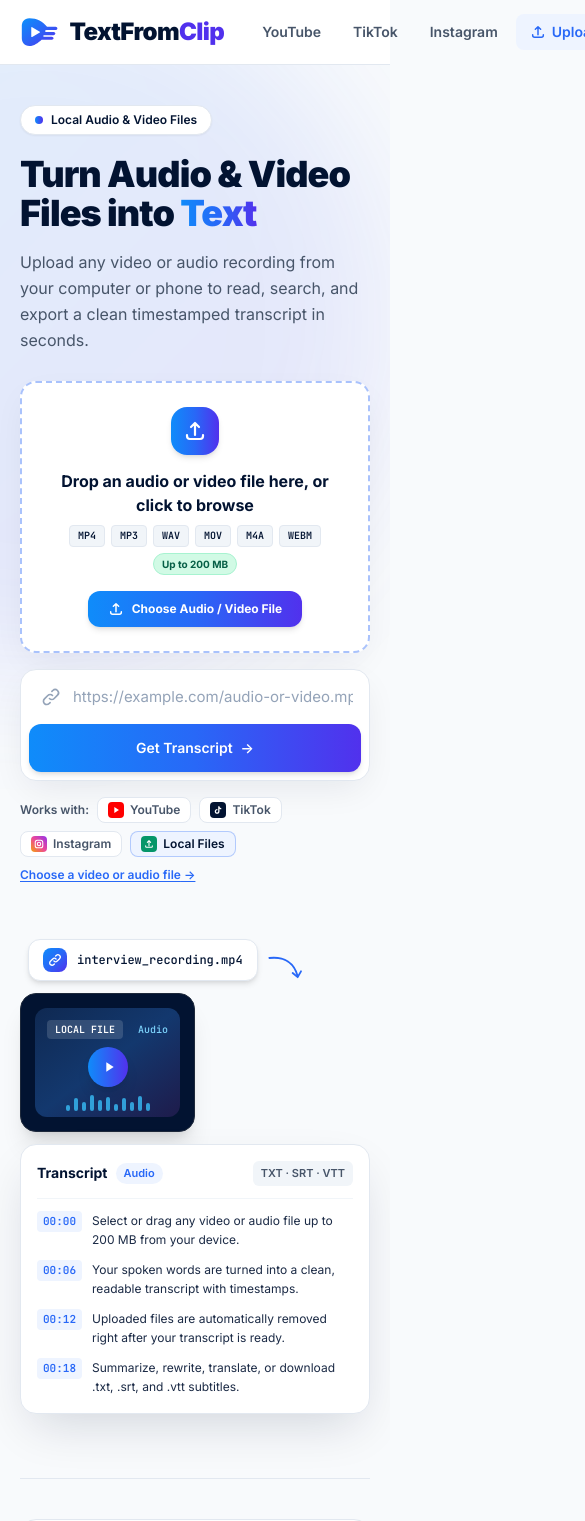
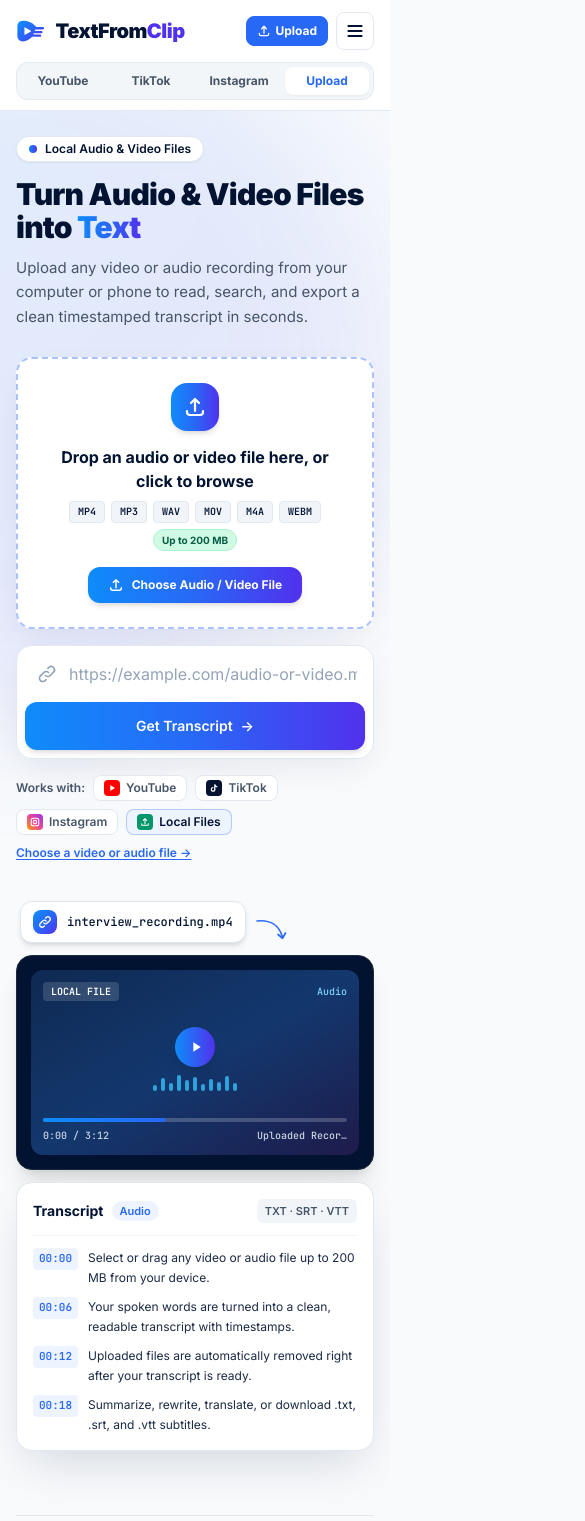
Before and after one commit to textfromclip-boop/TextFromClip, a React (Vite) app: page /upload in a window 390 px wide. Shown: the top 1521 px of the page, 585 px wide, since content can reach past the window. Built offline with nearby package versions, Linux system fonts and the light colour scheme.

Commit message:
fix: improve mobile responsiveness across navbar, hero, upload card, and transcript view

```diff
--- a/src/App.tsx
+++ b/src/App.tsx
@@ -180,7 +180,7 @@ export const App: React.FC = () => {
   const route = useRoute();
 
   return (
-    <div className="min-h-screen flex flex-col bg-paper text-ink">
+    <div className="min-h-screen flex flex-col bg-paper text-ink overflow-x-hidden">
       <a
         href="#main"
         className="sr-only focus:not-sr-only focus:absolute focus:left-2 focus:top-2 focus:z-50 focus:bg-surface focus:px-3 focus:py-2 focus:rounded-lg focus:border focus:border-accent"
--- a/src/components/AboutPage.tsx
+++ b/src/components/AboutPage.tsx
@@ -46,7 +46,7 @@ export const AboutPage: React.FC = () => (
         </ul>
       </nav>
 
-      <article className="max-w-3xl bg-surface border border-rule rounded-2xl p-6 sm:p-8 shadow-sm leading-relaxed space-y-4 text-ink/90 [&_a]:text-accent [&_a]:font-semibold [&_a]:underline">
+      <article className="min-w-0 max-w-3xl bg-surface border border-rule rounded-2xl p-5 sm:p-8 shadow-sm leading-relaxed space-y-4 text-ink/90 [&_a]:text-accent [&_a]:font-semibold [&_a]:underline">
         <H2 id="what">What this is</H2>
         <p>
           TextFromClip converts public video and audio clips from YouTube, TikTok, and Instagram into clean, searchable, timestamped text. Results can be searched directly in your browser or downloaded as <code className="font-mono text-xs bg-slate-100 px-1.5 py-0.5 rounded">.txt</code>, <code className="font-mono text-xs bg-slate-100 px-1.5 py-0.5 rounded">.srt</code>, or <code className="font-mono text-xs bg-slate-100 px-1.5 py-0.5 rounded">.vtt</code> files.
--- a/src/components/Footer.tsx
+++ b/src/components/Footer.tsx
@@ -10,10 +10,11 @@ export const Footer: React.FC = () => (
         <span className="hidden sm:inline text-slate-300">|</span>
         <p>© {new Date().getFullYear()} TextFromClip. Instant transcripts — no accounts, no stored text.</p>
       </div>
-      <nav aria-label="Footer" className="flex flex-wrap gap-x-6 gap-y-2 font-medium">
+      <nav aria-label="Footer" className="flex flex-wrap gap-x-5 sm:gap-x-6 gap-y-2 font-medium">
         <Link to="/youtube" className="hover:text-accent transition-colors">YouTube</Link>
         <Link to="/tiktok" className="hover:text-accent transition-colors">TikTok</Link>
         <Link to="/instagram" className="hover:text-accent transition-colors">Instagram</Link>
+        <Link to="/upload" className="hover:text-accent transition-colors">Upload</Link>
         <Link to="/guide" className="hover:text-accent transition-colors">Guide</Link>
         <Link to="/about#privacy" className="hover:text-accent transition-colors">Privacy</Link>
         <Link to="/about#terms" className="hover:text-accent transition-colors">Terms</Link>
--- a/src/components/GuidePage.tsx
+++ b/src/components/GuidePage.tsx
@@ -47,15 +47,16 @@ export const GuidePage: React.FC = () => (
         </ul>
       </nav>
 
-      <article className="max-w-3xl bg-surface border border-rule rounded-2xl p-6 sm:p-8 shadow-sm leading-relaxed space-y-4 text-ink/90 [&_a]:text-accent [&_a]:font-semibold [&_a]:underline">
+      <article className="min-w-0 max-w-3xl bg-surface border border-rule rounded-2xl p-5 sm:p-8 shadow-sm leading-relaxed space-y-4 text-ink/90 [&_a]:text-accent [&_a]:font-semibold [&_a]:underline">
         <H2 id="quick-start">Quick start</H2>
         <ol className="list-decimal pl-5 space-y-2">
           <li>
             Open the tab for your video’s platform: <Link to="/youtube">YouTube</Link>,{' '}
-            <Link to="/tiktok">TikTok</Link>, or <Link to="/instagram">Instagram</Link>.
+            <Link to="/tiktok">TikTok</Link>, <Link to="/instagram">Instagram</Link>, or{' '}
+            <Link to="/upload">Upload</Link>.
           </li>
           <li>
-            Paste the full video link starting with <code className="font-mono text-xs bg-slate-100 px-1.5 py-0.5 rounded">https://</code>.
+            Paste the full video link starting with <code className="font-mono text-xs bg-slate-100 px-1.5 py-0.5 rounded">https://</code>, or choose a video/audio file from your device.
           </li>
           <li>
             Click <strong>Get Transcript</strong>. Transcripts typically return in a few seconds.
@@ -98,10 +99,10 @@ export const GuidePage: React.FC = () => (
                 </td>
               </tr>
               <tr>
-                <td className="py-3 px-4 font-semibold">Direct Media</td>
+                <td className="py-3 px-4 font-semibold">Local File Upload</td>
                 <td className="py-3 px-4 text-emerald-700 font-medium">Supported</td>
                 <td className="py-3 px-4 font-mono text-xs text-muted">
-                  .mp4 .webm .mp3 .wav .m4a .ogg .aac (up to 25 MB)
+                  .mp4 .mov .webm .mkv .mp3 .wav .m4a .ogg .aac .flac (up to 200 MB)
                 </td>
               </tr>
             </tbody>
--- a/src/components/Navbar.tsx
+++ b/src/components/Navbar.tsx
@@ -1,4 +1,4 @@
-import React from 'react';
+import React, { useEffect, useState } from 'react';
 import { Logo } from './Logo';
 import { Link, ROUTES, RoutePath } from '../router';
 
@@ -6,14 +6,35 @@ interface NavbarProps {
   current: RoutePath;
 }
 
-export const Navbar: React.FC<NavbarProps> = ({ current }) => (
-  <header className="sticky top-0 z-30 bg-surface/90 backdrop-blur-md border-b border-rule">
-    <div className="max-w-6xl mx-auto px-5 h-18 py-3.5 flex items-center justify-between gap-6">
+const PLATFORM_TABS: { path: RoutePath; label: string }[] = [
+  { path: '/youtube', label: 'YouTube' },
+  { path: '/tiktok', label: 'TikTok' },
+  { path: '/instagram', label: 'Instagram' },
+  { path: '/upload', label: 'Upload' },
+];
+
+export const Navbar: React.FC<NavbarProps> = ({ current }) => {
+  const [mobileMenuOpen, setMobileMenuOpen] = useState(false);
+
+  // Close mobile menu automatically when route changes
+  useEffect(() => {
+    setMobileMenuOpen(false);
+  }, [current]);
+
+  return (
+    <header className="sticky top-0 z-30 bg-surface/95 backdrop-blur-md border-b border-rule">
+      <div className="max-w-6xl mx-auto px-4 sm:px-5 py-3 flex items-center justify-between gap-3">
         <Link to="/youtube" className="shrink-0" aria-label="TextFromClip home">
+          <div className="sm:hidden">
+            <Logo variant="full" size="sm" />
+          </div>
+          <div className="hidden sm:block">
             <Logo variant="full" size="md" />
+          </div>
         </Link>
 
-      <nav aria-label="Main" className="flex items-center gap-1 sm:gap-2">
+        {/* Desktop Navigation */}
+        <nav aria-label="Main" className="hidden md:flex items-center gap-1.5">
           {ROUTES.map((r) => {
             const active = r.path === current;
             const isUpload = r.path === '/upload';
@@ -51,12 +72,107 @@ export const Navbar: React.FC<NavbarProps> = ({ current }) => (
           })}
         </nav>
 
-      <div className="hidden md:flex items-center gap-3 shrink-0">
+        <div className="hidden lg:flex items-center gap-3 shrink-0">
           <span className="inline-flex items-center gap-1.5 px-3 py-1 rounded-full text-xs font-semibold bg-slate-100 text-muted border border-rule">
             <span className="w-1.5 h-1.5 rounded-full bg-emerald-500" />
             TXT · SRT · VTT
           </span>
         </div>
+
+        {/* Mobile Menu Button */}
+        <div className="flex md:hidden items-center gap-2">
+          <Link
+            to="/upload"
+            className={`inline-flex items-center gap-1 px-2.5 py-1.5 rounded-lg text-xs font-bold border transition-colors ${
+              current === '/upload'
+                ? 'bg-accent text-white border-accent'
+                : 'bg-accent-soft text-accent border-accent/25'
+            }`}
+          >
+            <svg
+              className="w-3.5 h-3.5 shrink-0"
+              fill="none"
+              viewBox="0 0 24 24"
+              stroke="currentColor"
+              strokeWidth={2.3}
+            >
+              <path
+                strokeLinecap="round"
+                strokeLinejoin="round"
+                d="M4 16v1a3 3 0 003 3h10a3 3 0 003-3v-1m-4-8l-4-4m0 0L8 8m4-4v12"
+              />
+            </svg>
+            <span>Upload</span>
+          </Link>
+
+          <button
+            type="button"
+            onClick={() => setMobileMenuOpen((prev) => !prev)}
+            aria-expanded={mobileMenuOpen}
+            aria-label="Toggle navigation menu"
+            className="inline-flex items-center justify-center p-2 rounded-lg text-ink hover:bg-slate-100 border border-rule transition-colors"
+          >
+            {mobileMenuOpen ? (
+              <svg className="w-5 h-5" fill="none" viewBox="0 0 24 24" stroke="currentColor" strokeWidth={2.2}>
+                <path strokeLinecap="round" strokeLinejoin="round" d="M6 18L18 6M6 6l12 12" />
+              </svg>
+            ) : (
+              <svg className="w-5 h-5" fill="none" viewBox="0 0 24 24" stroke="currentColor" strokeWidth={2.2}>
+                <path strokeLinecap="round" strokeLinejoin="round" d="M4 6h16M4 12h16M4 18h16" />
+              </svg>
+            )}
+          </button>
         </div>
+      </div>
+
+      {/* Mobile Quick Platform Switcher Bar (Always visible on mobile so switching platforms takes 1 tap) */}
+      <div className="md:hidden px-4 pb-2.5">
+        <div className="grid grid-cols-4 gap-1 p-1 rounded-xl bg-slate-100/90 border border-rule/80">
+          {PLATFORM_TABS.map((tab) => {
+            const active = current === tab.path;
+            return (
+              <Link
+                key={tab.path}
+                to={tab.path}
+                className={`text-center py-1.5 px-1 rounded-lg text-xs font-bold transition-all truncate ${
+                  active
+                    ? 'bg-surface text-accent shadow-sm'
+                    : 'text-muted hover:text-ink'
+                }`}
+              >
+                {tab.label}
+              </Link>
+            );
+          })}
+        </div>
+      </div>
+
+      {/* Mobile Expandable Drawer for Guide, About & Full Links */}
+      {mobileMenuOpen && (
+        <nav
+          aria-label="Mobile navigation"
+          className="md:hidden border-t border-rule bg-surface px-4 py-3 space-y-1 shadow-lg"
+        >
+          {ROUTES.map((r) => {
+            const active = r.path === current;
+            return (
+              <Link
+                key={r.path}
+                to={r.path}
+                onClick={() => setMobileMenuOpen(false)}
+                className={`flex items-center justify-between px-3.5 py-2.5 rounded-xl text-sm font-semibold transition-colors ${
+                  active
+                    ? 'bg-accent-soft text-accent'
+                    : 'text-ink hover:bg-slate-100'
+                }`}
+              >
+                <span>{r.title}</span>
+                <span className="text-xs text-muted">→</span>
+              </Link>
+            );
+          })}
+        </nav>
+      )}
     </header>
   );
+};
--- a/src/components/TranscribePage.tsx
+++ b/src/components/TranscribePage.tsx
@@ -310,19 +310,19 @@ export const TranscribePage: React.FC<{ config: PlatformConfig }> = ({ config })
         className="pointer-events-none absolute -top-24 right-0 w-[44rem] h-[44rem] rounded-full bg-gradient-to-br from-[#0F8CFA]/10 via-[#2868F7]/8 to-[#5131ED]/10 blur-3xl"
       />
 
-      <div className="relative max-w-6xl mx-auto px-5 pt-10 sm:pt-14 pb-6">
+      <div className="relative max-w-6xl mx-auto px-4 sm:px-5 pt-6 sm:pt-14 pb-6">
         {/* HERO SPLIT LAYOUT (Style 3 Strategic Architecture) */}
-        <div className="grid lg:grid-cols-12 gap-10 lg:gap-8 items-center">
+        <div className="grid lg:grid-cols-12 gap-8 lg:gap-8 items-center">
           {/* LEFT COLUMN: Action, Input & Platform Switcher */}
-          <div className="lg:col-span-7">
+          <div className="lg:col-span-7 min-w-0">
             {/* Strategic Eyebrow Pill */}
-            <div className="inline-flex items-center gap-2 px-3.5 py-1.5 rounded-full bg-surface border border-rule shadow-sm text-xs font-semibold text-ink">
+            <div className="inline-flex items-center gap-2 px-3 py-1 sm:px-3.5 sm:py-1.5 rounded-full bg-surface border border-rule shadow-sm text-xs font-semibold text-ink">
               <span className="w-2 h-2 rounded-full bg-gradient-to-r from-[#0F8CFA] to-[#5131ED]" />
               <span>{config.eyebrow}</span>
             </div>
 
             {/* Bold Two-Tone Headline Matched to Logo */}
-            <h1 className="mt-5 text-4xl sm:text-5xl lg:text-[3.35rem] font-black tracking-tight text-ink leading-[1.08]">
+            <h1 className="mt-4 sm:mt-5 text-3xl sm:text-5xl lg:text-[3.35rem] font-black tracking-tight text-ink leading-[1.1]">
               {config.headingPrefix}{' '}
               <span className="bg-gradient-to-r from-[#0F8CFA] via-[#2868F7] to-[#5131ED] bg-clip-text text-transparent">
                 {config.headingHighlight}
@@ -330,7 +330,7 @@ export const TranscribePage: React.FC<{ config: PlatformConfig }> = ({ config })
             </h1>
 
             {/* Strategic Lead Copy */}
-            <p className="mt-4 text-base sm:text-lg text-muted max-w-xl leading-relaxed">
+            <p className="mt-3 sm:mt-4 text-[15px] sm:text-lg text-muted max-w-xl leading-relaxed">
               {config.intro}
             </p>
 
@@ -502,7 +502,7 @@ export const TranscribePage: React.FC<{ config: PlatformConfig }> = ({ config })
                     }}
                     disabled={loading}
                     placeholder={config.placeholder}
-                    className="w-full bg-transparent text-ink placeholder:text-slate-400 text-[15px] focus:outline-none disabled:opacity-60"
+                    className="w-full min-w-0 bg-transparent text-ink placeholder:text-slate-400 text-base sm:text-[15px] focus:outline-none disabled:opacity-60"
                     aria-describedby={error ? 'url-error' : undefined}
                     aria-invalid={error ? true : undefined}
                   />
@@ -865,10 +865,10 @@ export const TranscribePage: React.FC<{ config: PlatformConfig }> = ({ config })
           </div>
 
           {/* RIGHT COLUMN: Visual Clip-to-Transcript Flow Showcase (from Style 3) */}
-          <div className="lg:col-span-5">
-            <div className="relative mx-auto max-w-md lg:max-w-none pt-4 pb-2">
+          <div className="lg:col-span-5 min-w-0">
+            <div className="relative mx-auto max-w-md lg:max-w-none pt-2 sm:pt-4 pb-2">
               {/* 1. Floating Source Link Pill + Curved Arrow */}
-              <div className="relative z-20 flex items-center gap-2 mb-3 pl-2">
+              <div className="relative z-20 flex items-center gap-2 mb-3 pl-1 sm:pl-2">
                 <button
                   type="button"
                   disabled={loading}
@@ -881,7 +881,7 @@ export const TranscribePage: React.FC<{ config: PlatformConfig }> = ({ config })
                     }
                   }}
                   title={config.id === 'upload' ? 'Click to upload a file' : 'Click to test this live link'}
-                  className="group inline-flex items-center gap-2.5 px-3.5 py-2 rounded-xl bg-surface border border-rule shadow-md hover:border-accent transition-all text-left"
+                  className="group inline-flex items-center gap-2.5 px-3 py-2 sm:px-3.5 rounded-xl bg-surface border border-rule shadow-md hover:border-accent transition-all text-left min-w-0 max-w-full"
                 >
                   <span className="w-6 h-6 rounded-lg bg-gradient-to-br from-[#0F8CFA] via-[#2868F7] to-[#5131ED] text-white inline-flex items-center justify-center shrink-0">
                     <svg
@@ -898,14 +898,14 @@ export const TranscribePage: React.FC<{ config: PlatformConfig }> = ({ config })
                       />
                     </svg>
                   </span>
-                  <span className="font-mono text-xs font-medium text-ink truncate max-w-[210px] group-hover:text-accent">
+                  <span className="font-mono text-xs font-medium text-ink truncate max-w-[180px] sm:max-w-[210px] group-hover:text-accent">
                     {config.example.shortUrl}
                   </span>
                 </button>
 
                 {/* Curved Blue Arrow pointing to Transcript Card */}
                 <svg
-                  className="w-10 h-8 text-accent shrink-0 translate-y-2"
+                  className="w-9 h-7 sm:w-10 sm:h-8 text-accent shrink-0 translate-y-2"
                   viewBox="0 0 48 36"
                   fill="none"
                   aria-hidden="true"
@@ -928,9 +928,9 @@ export const TranscribePage: React.FC<{ config: PlatformConfig }> = ({ config })
 
               {/* 2. Overlapping Video Clip Card + Transcript Card */}
               <div className="relative grid grid-cols-12 items-center">
-                {/* Video Clip Preview Card (Left Back) */}
-                <div className="col-span-6 sm:col-span-5 z-10 rounded-2xl bg-[#021331] text-white p-3.5 shadow-xl border border-slate-800">
-                  <div className="relative rounded-xl bg-gradient-to-br from-[#0F2952] via-[#13386E] to-[#1E1B4B] aspect-[4/3] flex flex-col justify-between p-3 overflow-hidden">
+                {/* Video Clip Preview Card (Full width on mobile, Left Back on sm+) */}
+                <div className="col-span-12 sm:col-span-5 z-10 rounded-2xl bg-[#021331] text-white p-3.5 shadow-xl border border-slate-800">
+                  <div className="relative rounded-xl bg-gradient-to-br from-[#0F2952] via-[#13386E] to-[#1E1B4B] aspect-[16/9] sm:aspect-[4/3] flex flex-col justify-between p-3 overflow-hidden">
                     <div className="flex items-center justify-between text-[10px] font-mono">
                       <span className="px-2 py-0.5 rounded bg-white/15 backdrop-blur-sm font-semibold">
                         {config.example.badgeLabel}
```
Also changed, not shown: src/components/TranscriptResultView.tsx (+35 -35 lines). Lines whose indentation alone changed are shown as unchanged.
